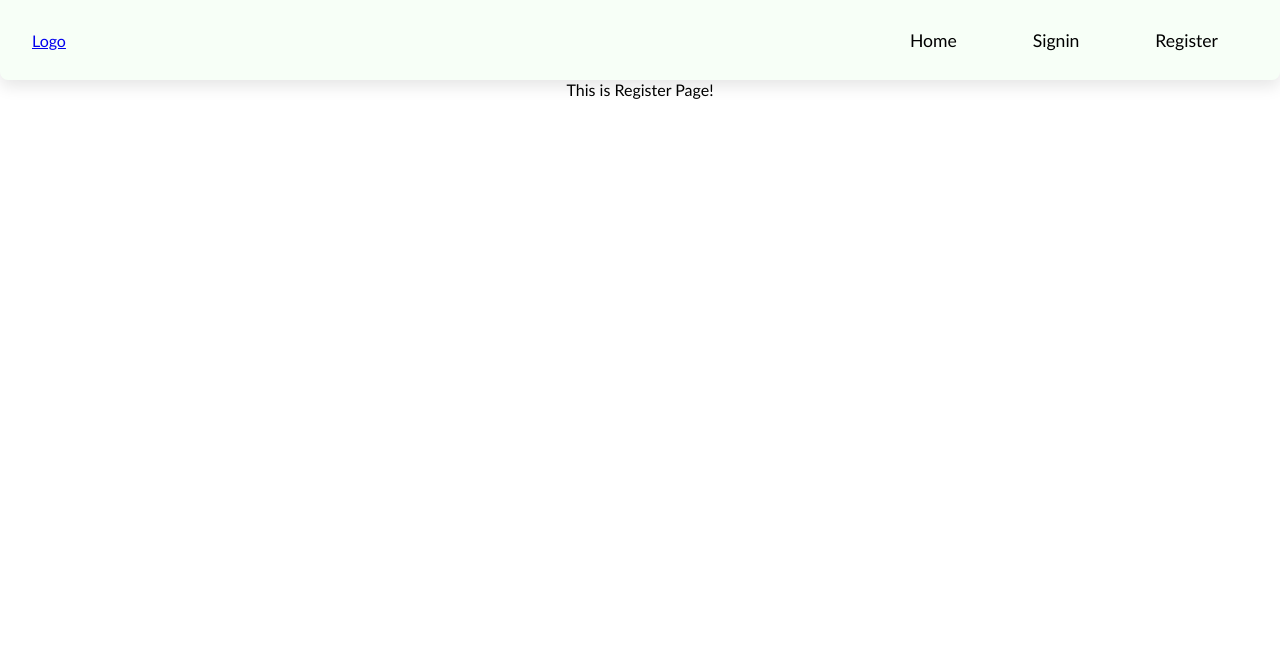
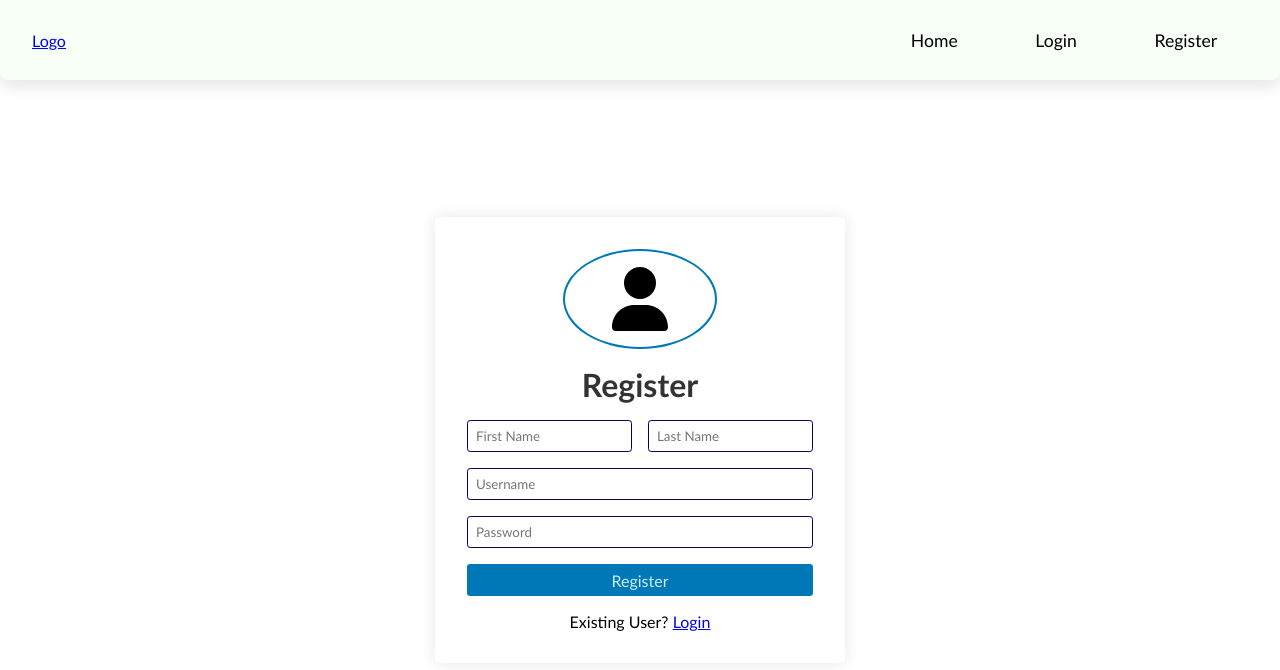
Before and after one commit to somjeet2000/To-Do-App, a React (Create React App) app: page /register in a window 1280 px wide. Shown: the top 670 px of the page. Built offline with nearby package versions, Linux system fonts and the light colour scheme.

Commit message:
Design Register Page

```diff
--- a/src/App.js
+++ b/src/App.js
@@ -6,16 +6,18 @@ import { BrowserRouter, Link, Switch, Route, Routes } from 'react-router-dom';
 import Home from './components/Home/Home';
 import Register from './components/Register/Register';
 import Signin from './components/Signin/Signin';
+import ToDo from './components/ToDo/Todo';
 
 function App() {
   return (
     <div className="App">
       <BrowserRouter>
-        <Navbar />
+        <Navbar signinTitle="Login" />
         <Routes>
           <Route path="/" element={<Home />} />
           <Route path="/signin" element={<Signin />} />
           <Route path="/register" element={<Register />} />
+          <Route path="/todo" element={<ToDo />} />
         </Routes>
       </BrowserRouter>
     </div>
--- a/src/components/Navbar/Navbar.jsx
+++ b/src/components/Navbar/Navbar.jsx
@@ -1,7 +1,8 @@
 import { Link } from 'react-router-dom';
 import './Navbar.css';
 
-export default function Navbar() {
+export default function Navbar(props) {
+  console.log(props);
   return (
     <nav>
       <div className="navbar">
@@ -14,7 +15,7 @@ export default function Navbar() {
               <li>Home</li>
             </Link>
             <Link to="/signin" id="signin">
-              <li>Signin</li>
+              <li>{props.signinTitle}</li>
             </Link>
             <Link to="/register" id="register">
               <li>Register</li>
--- a/src/components/Register/Register.css
+++ b/src/components/Register/Register.css
@@ -0,0 +1,76 @@
+.register {
+  display: flex;
+  justify-content: center;
+  align-items: center;
+  min-height: 90vh;
+  margin: 0;
+}
+
+.registerContainer {
+  background-color: #fff;
+  padding: 2rem;
+  border-radius: 0.25rem;
+  box-shadow: 0 0 1rem rgba(0, 0, 0, 0.1);
+}
+
+.registerAvatar {
+  display: flex;
+  justify-content: center;
+  align-items: center;
+  border: 2px solid #0077b6;
+  border-radius: 100%;
+  margin: 0 6rem 0 6rem;
+}
+
+.registerAvatarImage {
+  height: 4rem;
+  margin: 1rem 1.2rem 1rem 1.2rem;
+}
+
+h1 {
+  margin: 1rem 0 1rem 0;
+  color: #333;
+}
+
+.registerInputContainer {
+  display: flex;
+  flex-direction: column;
+  justify-content: center;
+  align-items: center;
+  margin-bottom: 1rem;
+  gap: 1rem;
+}
+
+.registerInputContainer input,
+button {
+  width: 100%;
+  border: none;
+  border-radius: 0.2rem;
+  outline: none;
+}
+
+.registerInputContainer input {
+  border: 1px #03045e solid;
+  height: 2rem;
+  padding-left: 0.5rem;
+  box-sizing: border-box;
+}
+
+.registerButton {
+  background-color: #0077b6;
+  color: #caf0f8;
+  height: 2rem;
+  cursor: pointer;
+  font-size: 1rem;
+}
+
+.registerFirstLastName {
+  display: flex;
+  flex-direction: row;
+  justify-content: center;
+  align-items: center;
+}
+
+#firstname {
+  margin-right: 1rem;
+}
--- a/src/components/Register/Register.jsx
+++ b/src/components/Register/Register.jsx
@@ -1,5 +1,51 @@
 import './Register.css';
+import { Link } from 'react-router-dom';
+import { FontAwesomeIcon } from '@fortawesome/react-fontawesome';
+import { faUser } from '@fortawesome/free-solid-svg-icons';
 
 export default function Register() {
-  return <div className="register">This is Register Page!</div>;
+  return (
+    <div className="register">
+      <div className="registerContainer">
+        <div className="registerAvatar">
+          <FontAwesomeIcon className="registerAvatarImage" icon={faUser} />
+        </div>
+        <h1>Register</h1>
+        <form action="">
+          <div className="registerInputContainer">
+            <div className="registerFirstLastName">
+              <input
+                type="text"
+                placeholder="First Name"
+                id="firstname"
+                name="firstname"
+              />
+              <input
+                type="text"
+                placeholder="Last Name"
+                id="lastname"
+                name="lastname"
+              />
+            </div>
+            <input
+              type="text"
+              name="username"
+              id="username"
+              placeholder="Username"
+            />
+            <input
+              type="password"
+              name="password"
+              id="password"
+              placeholder="Password"
+            />
+            <button className="registerButton">Register</button>
+          </div>
+        </form>
+        <p>
+          Existing User? <Link to="/signin">Login</Link>
+        </p>
+      </div>
+    </div>
+  );
 }
--- /dev/null
+++ b/src/components/ToDo/Todo.jsx
@@ -0,0 +1,5 @@
+import './Todo.css';
+
+export default function ToDo() {
+  return <div className="todo"></div>;
+}
```
Also changed, not shown: src/components/ToDo/Todo.css (added).
